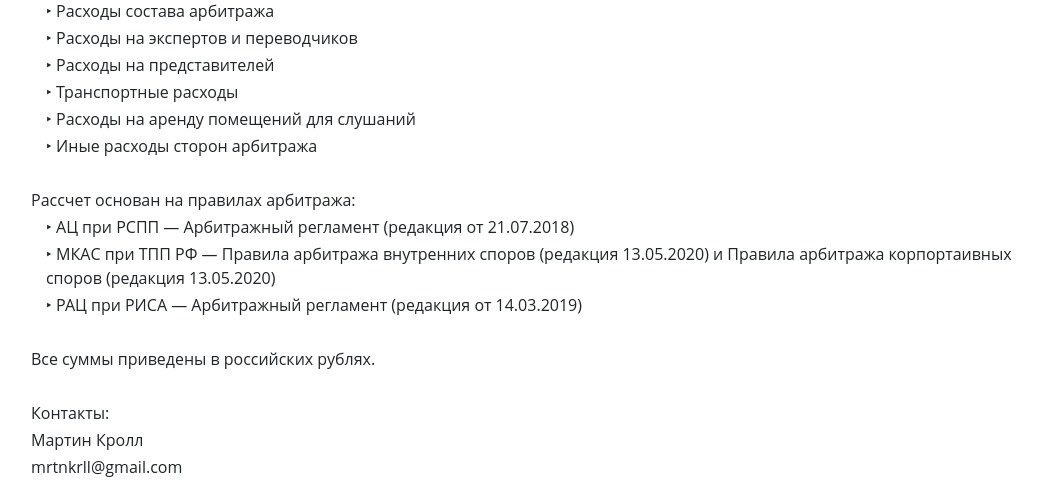
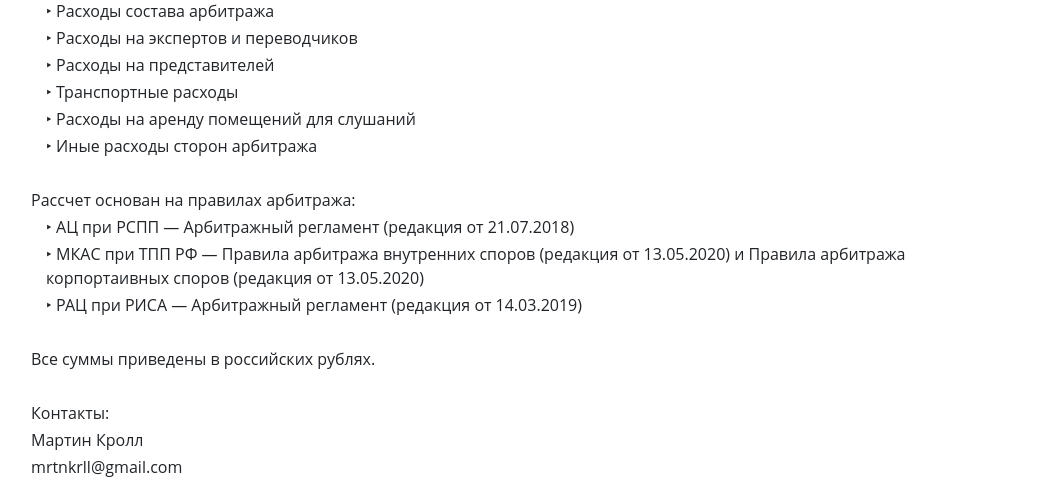
Before and after one commit to martaprilmay/arbcalc_demo, a Django app: page /ru/about in a window 1280 px wide. Shown: the part 243-730 px from the top of the page, without its empty margins (112-1154 px from the left). Run offline with Django 3.2, Linux system fonts and the light colour scheme; parts of the project's set-up code (start-up, migrations or seed data) failed here and were passed over; some libraries are stand-ins or nearby versions.

Commit message:
changed about-ru

```diff
--- a/calc/templates/calc/about-ru.html
+++ b/calc/templates/calc/about-ru.html
@@ -19,8 +19,8 @@
   <br>
   <p class="contacts">Рассчет основан на правилах арбитража:</p>
     <div class="my-li">&#8227; АЦ при РСПП — Арбитражный регламент (редакция от 21.07.2018)</div>
-    <div class="my-li">&#8227; МКАС при ТПП РФ — Правила арбитража внутренних споров (редакция 13.05.2020)
-      и Правила арбитража корпортаивных споров (редакция 13.05.2020)</div>
+    <div class="my-li">&#8227; МКАС при ТПП РФ — Правила арбитража внутренних споров (редакция от 13.05.2020)
+      и Правила арбитража корпортаивных споров (редакция от 13.05.2020)</div>
     <div class="my-li">&#8227; РАЦ при РИСА — Арбитражный регламент (редакция от 14.03.2019)</div>
   <br>
   <p class="about">Все суммы приведены в российских рублях.</p>
```
